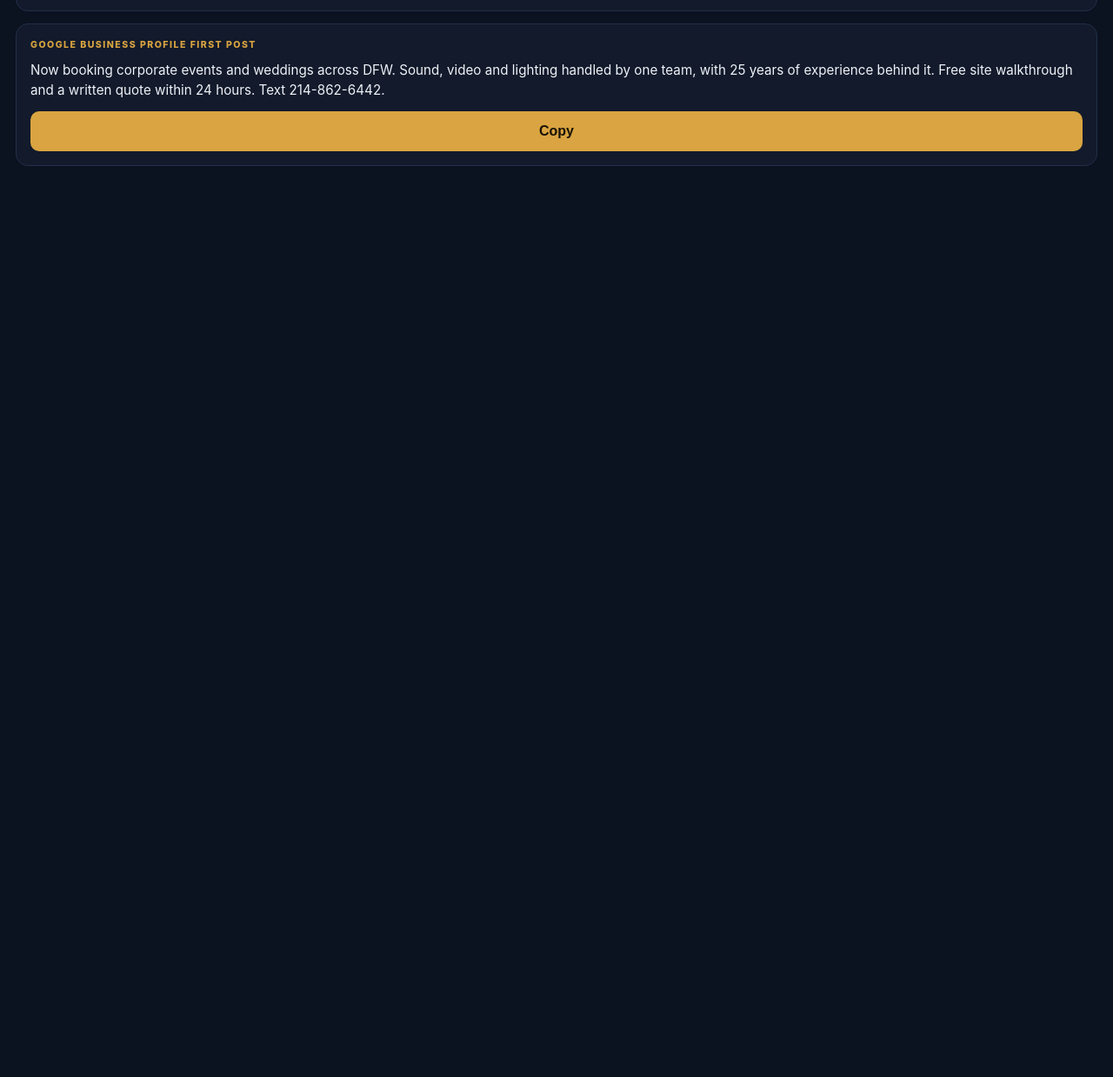
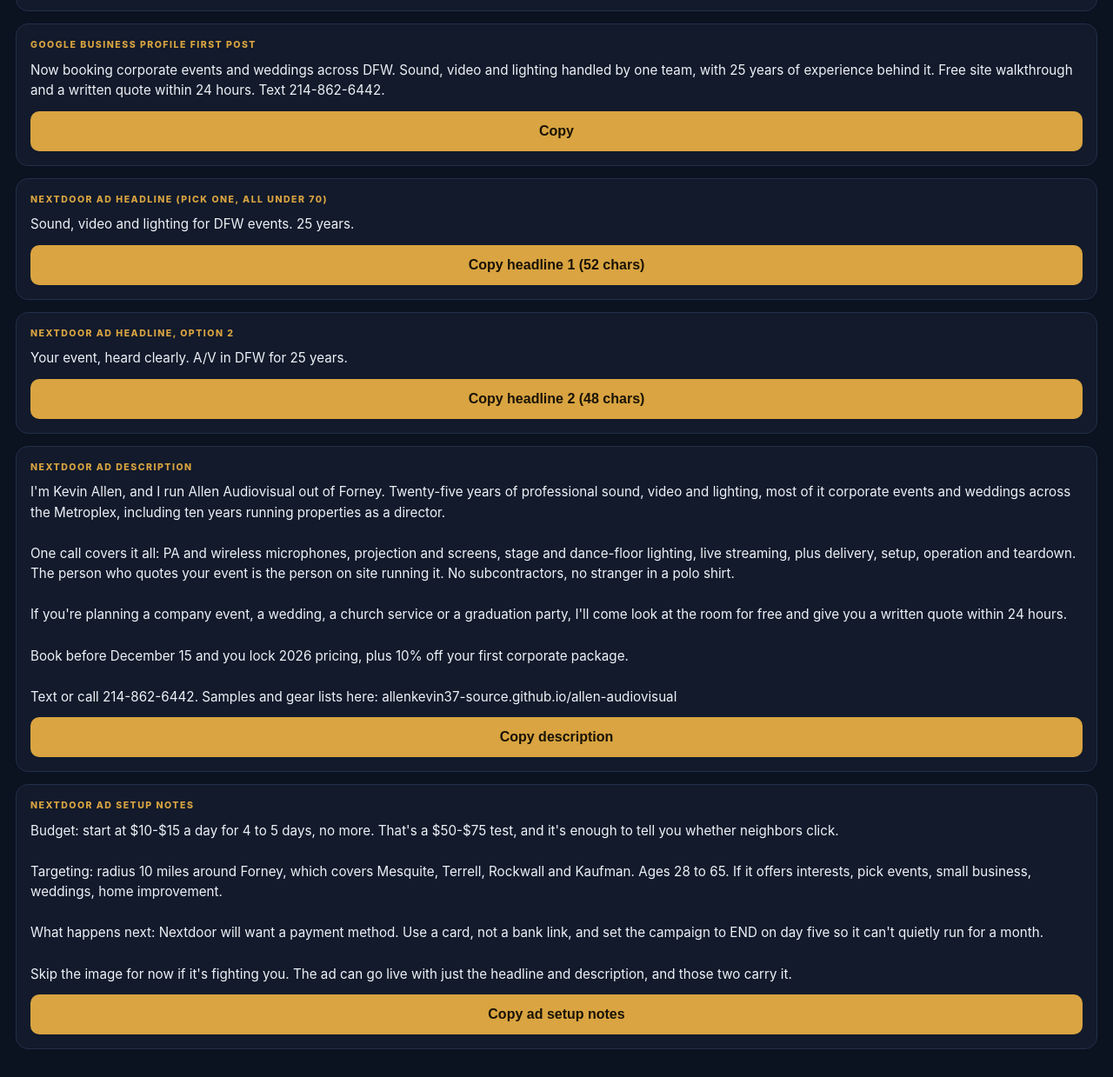
Before and after one commit to allenkevin37-source/allen-audiovisual, a plain HTML site: page social-posts.html in a window 1280 px wide. Shown: the part 1840-3079 px from the top of the page at 87% size. Before the commit the page ends 2063 px from the top, so only its background shows below. Drawn offline with Linux system fonts and the light colour scheme.

Commit message:
Add Nextdoor ad copy blocks

```diff
--- a/social-posts.html
+++ b/social-posts.html
@@ -91,6 +91,45 @@ allenkevin37-source.github.io/allen-audiovisual</p>
   <button data-t="p7">Copy</button>
 </div>
 
+
+<div class="card">
+  <div class="who">Nextdoor ad headline (pick one, all under 70)</div>
+  <p class="txt" id="a1">Sound, video and lighting for DFW events. 25 years.</p>
+  <button data-t="a1">Copy headline 1 (52 chars)</button>
+</div>
+
+<div class="card">
+  <div class="who">Nextdoor ad headline, option 2</div>
+  <p class="txt" id="a2">Your event, heard clearly. A/V in DFW for 25 years.</p>
+  <button data-t="a2">Copy headline 2 (48 chars)</button>
+</div>
+
+<div class="card">
+  <div class="who">Nextdoor ad description</div>
+  <p class="txt" id="a3">I'm Kevin Allen, and I run Allen Audiovisual out of Forney. Twenty-five years of professional sound, video and lighting, most of it corporate events and weddings across the Metroplex, including ten years running properties as a director.
+
+One call covers it all: PA and wireless microphones, projection and screens, stage and dance-floor lighting, live streaming, plus delivery, setup, operation and teardown. The person who quotes your event is the person on site running it. No subcontractors, no stranger in a polo shirt.
+
+If you're planning a company event, a wedding, a church service or a graduation party, I'll come look at the room for free and give you a written quote within 24 hours.
+
+Book before December 15 and you lock 2026 pricing, plus 10% off your first corporate package.
+
+Text or call 214-862-6442. Samples and gear lists here: allenkevin37-source.github.io/allen-audiovisual</p>
+  <button data-t="a3">Copy description</button>
+</div>
+
+<div class="card">
+  <div class="who">Nextdoor ad setup notes</div>
+  <p class="txt" id="a4">Budget: start at $10-$15 a day for 4 to 5 days, no more. That's a $50-$75 test, and it's enough to tell you whether neighbors click.
+
+Targeting: radius 10 miles around Forney, which covers Mesquite, Terrell, Rockwall and Kaufman. Ages 28 to 65. If it offers interests, pick events, small business, weddings, home improvement.
+
+What happens next: Nextdoor will want a payment method. Use a card, not a bank link, and set the campaign to END on day five so it can't quietly run for a month.
+
+Skip the image for now if it's fighting you. The ad can go live with just the headline and description, and those two carry it.</p>
+  <button data-t="a4">Copy ad setup notes</button>
+</div>
+
 <script>
 document.querySelectorAll('button[data-t]').forEach(function(b){
   b.addEventListener('click', function(){
```
